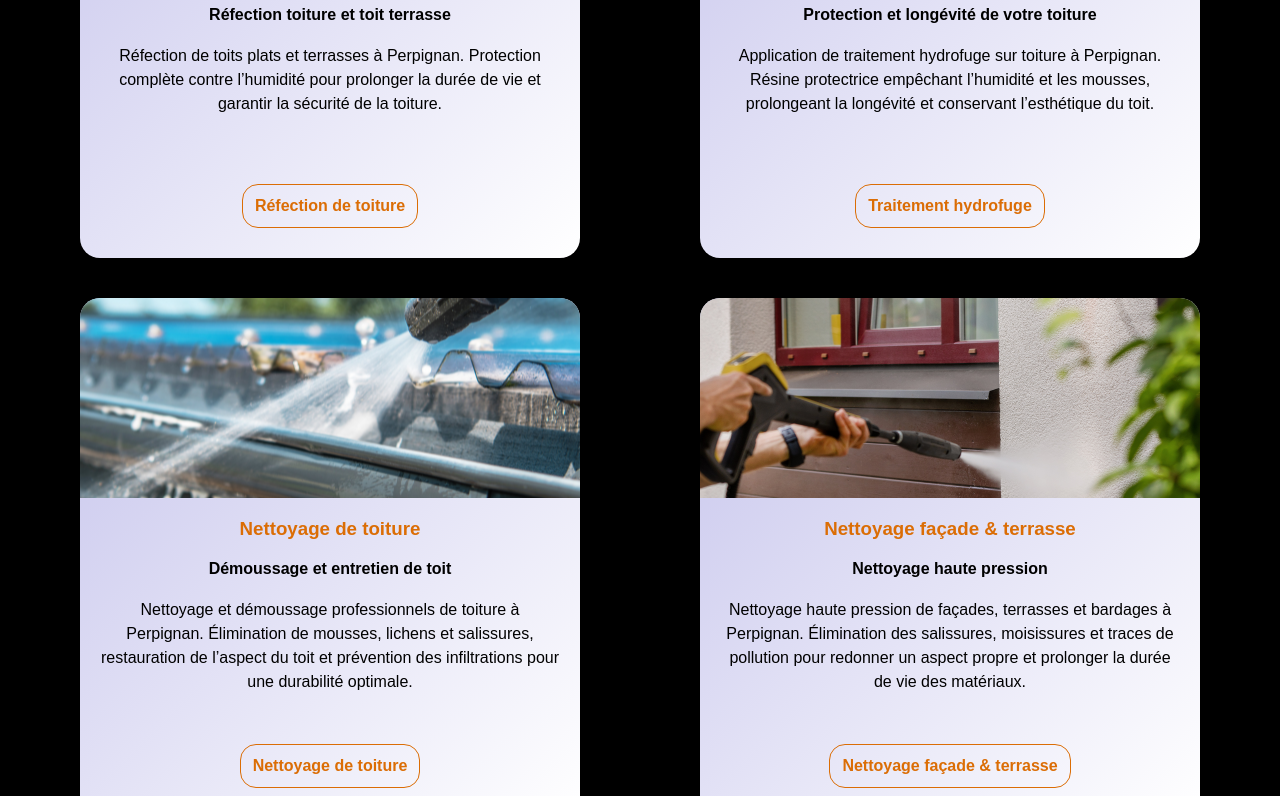
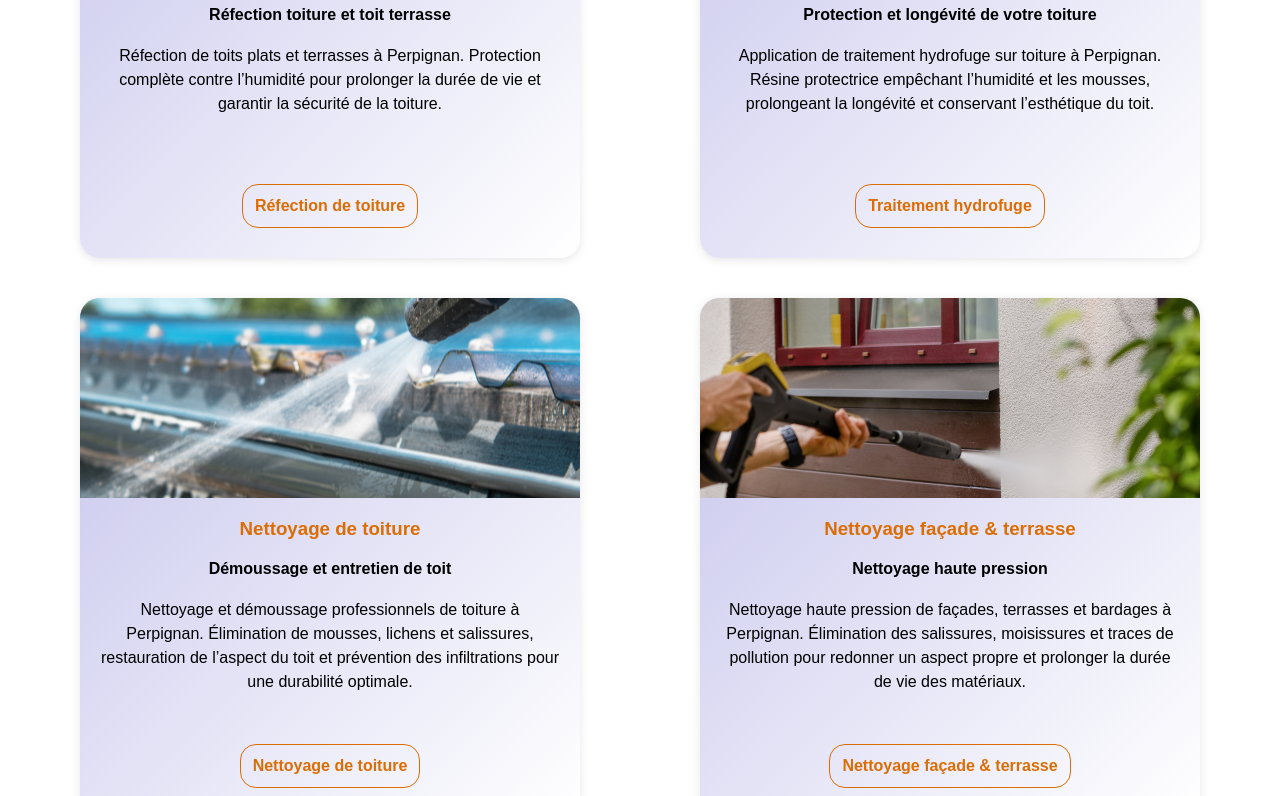
Before and after one commit to AdrienW86/eclipse, a Next.js app: page / in a window 1280 px wide. Shown: the part 1761-2557 px from the top of the page. Built offline with nearby package versions, Linux system fonts and the light colour scheme.

Commit message:
mise en ligne

```diff
--- a/components/Card/card.module.css
+++ b/components/Card/card.module.css
@@ -3,7 +3,7 @@
     display: flex;
     flex-wrap: wrap;
     justify-content: center;
-    background-color: #000000;
+    background-color: var(--background);
 }
 
 .card {
```
